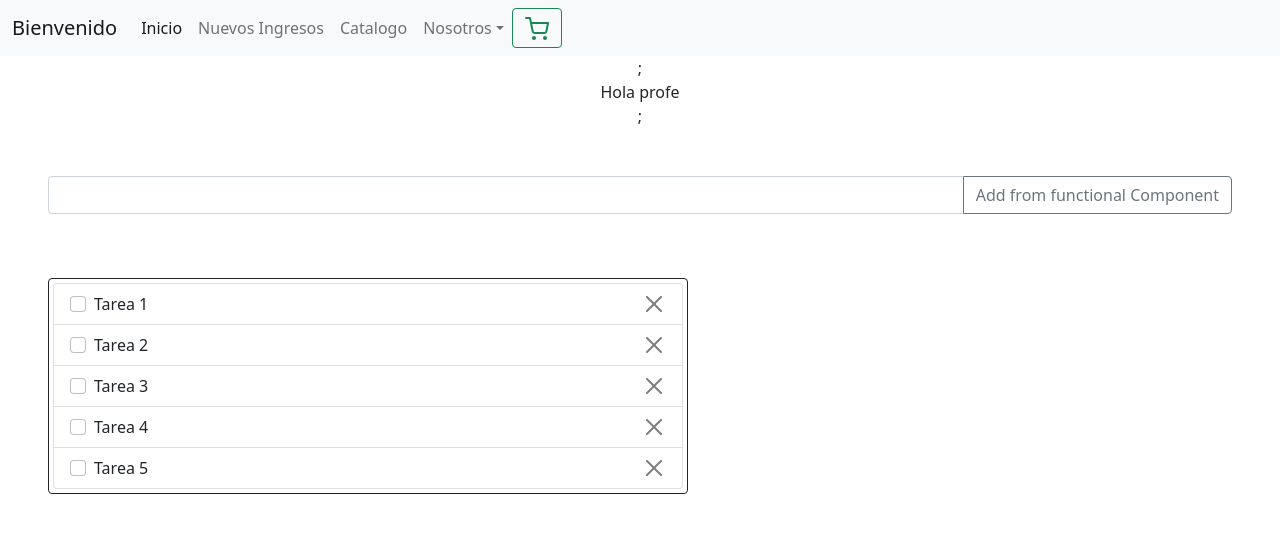
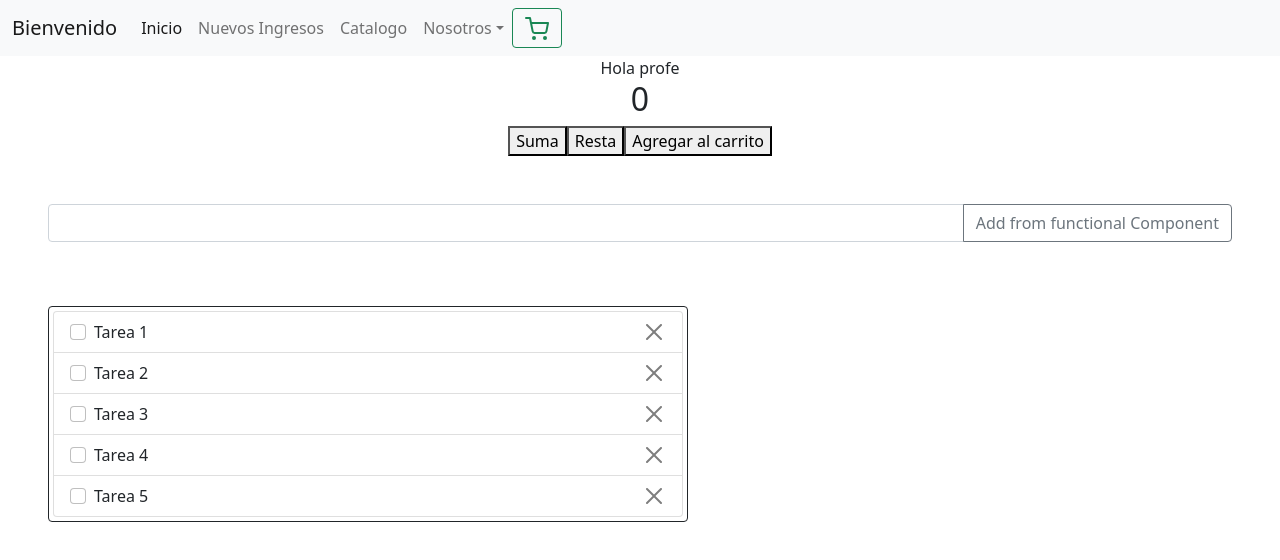
Before and after one commit to santibruno/desafio_SantiagoBruno_Reactjs, a React (Create React App) app: page / in a window 1280 px wide. Shown: the top 560 px of the page. Built offline with nearby package versions, Linux system fonts and the light colour scheme.

Commit message:
Desafio4

```diff
--- a/src/App.js
+++ b/src/App.js
@@ -14,8 +14,8 @@ const App=()=> {
   return (
 
     <div className="App">
-      <NavBar/>;
-      <ItemListContainer greeting={"Hola profe"} />;
+      <NavBar/>
+      <ItemListContainer greeting={"Hola profe"} />
       <InputGroup
         texto="Add from functional Component"
         btnId="button-add"
--- /dev/null
+++ b/src/components/ItemCount.js
@@ -0,0 +1,27 @@
+import {useState} from 'react';
+
+const ItemCount = ({stock,initial,onAdd})=>{
+    const [count, setCount]=useState(initial);
+    const incremento = () =>{
+        setCount(count+1);
+    };
+    const decremento =()=>{
+        if (count >0)
+        setCount(count -1)
+    };
+    return(
+        <div>
+            <h2>{count}</h2>
+            <button onClick={incremento}>Suma</button>
+            <button onClick={decremento}>Resta</button>
+            <button onClick={()=>{
+                if (count>=stock){
+                    onAdd(count)
+                }else{
+                    alert("No hay suficiente stock")
+                }
+            }}>Agregar al carrito</button>
+        </div>
+    )
+}
+export default ItemCount;
--- a/src/components/ItemListContainer.js
+++ b/src/components/ItemListContainer.js
@@ -1,8 +1,12 @@
 import React from "react";
+import ItemCount from './ItemCount';
 
 const ItemListContainer=({greeting})=>{
     return(
-        <div>{greeting}</div>
+        <div>
+            {greeting}
+            <ItemCount stock={1} initial={0} onAdd={(n)=>alert (`Se agregaron ${n} al stock del producto`)}/>
+        </div>
     )
 };
 export default ItemListContainer;
```
